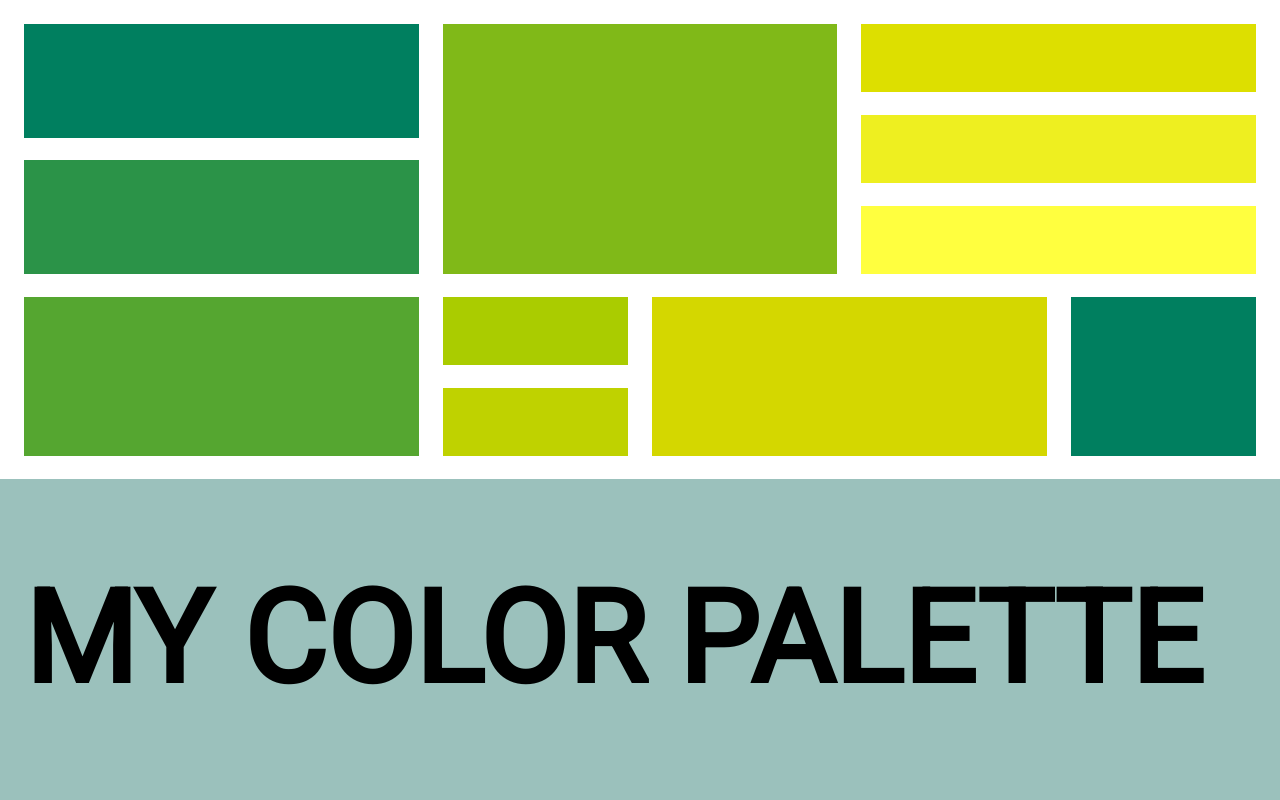
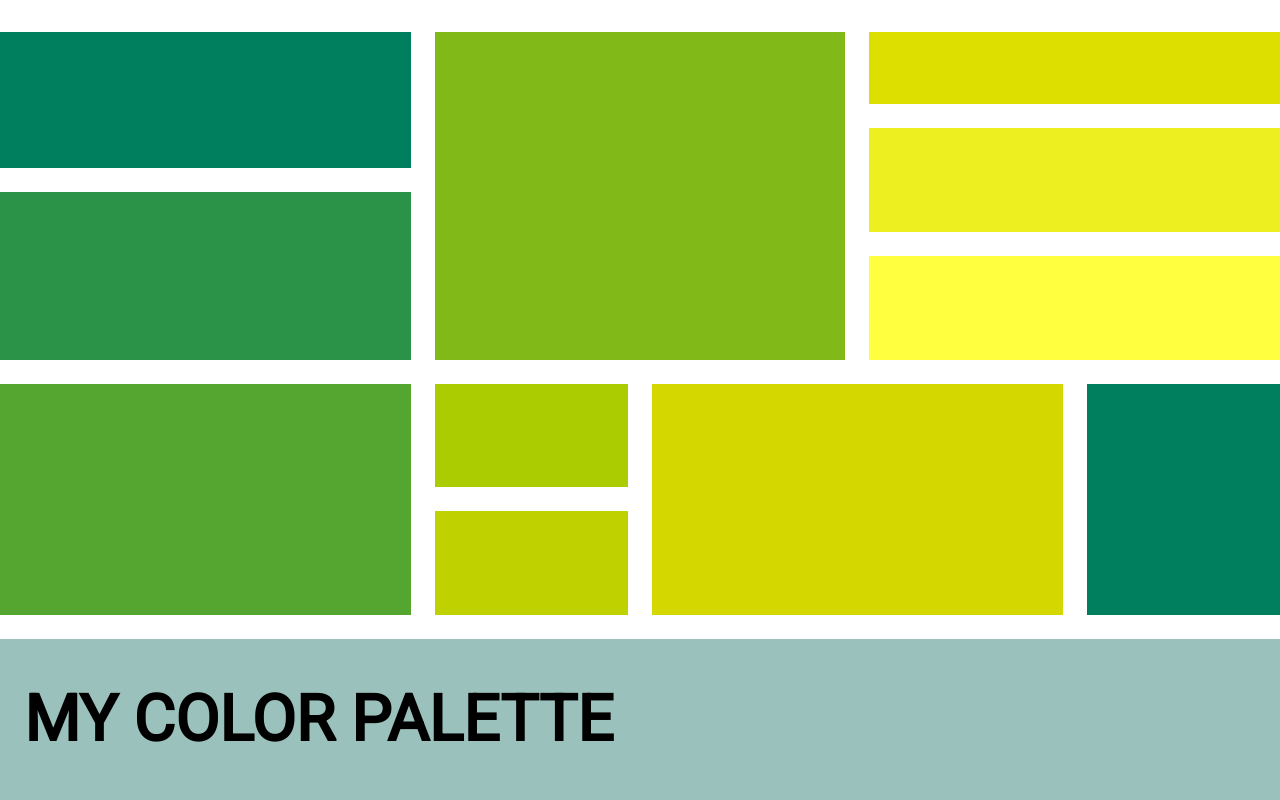
Before and after one commit to danielaayz/css-grid, a plain HTML site: page index.html in a window 1280 px wide. Drawn offline with nearby package versions, Linux system fonts and the light colour scheme.

Commit message:
feat: add comments

```diff
--- a/css/style.css
+++ b/css/style.css
@@ -14,7 +14,7 @@ body {
 }
 
 main {
-   width: 100%;
+   width: 100vw;
    height: 100vh;
    display: flex;
    flex-direction: column;
@@ -27,71 +27,73 @@ main {
    display: grid;
    grid-template-columns: repeat(6, 1fr);
    grid-template-rows: repeat(20, 1fr);
-   column-gap: 24px;
-   width: 100%;
-   height: 100%;
-   padding: 24px 24px 0px 24px;
+   gap: 24px;
+   width: 100vw;
+   height: 100vh;
 }
 
 .item1 {
-   grid-area: 1/1/6/3;
+   grid-area: 2/1/7/3;
    background-color: #007f5f;
 }
 
 .item2 {
-   grid-area: 7/1/12/3;
+   grid-area: 7/1/13/3;
    background-color: #2b9348;
 }
 
 .item3 {
-   grid-area: 1/3/12/5;
+   grid-area: 2/3/13/5;
    background-color: #80b918;
 }
 
 .item4 {
-   grid-area: 1/5/4/7;
+   grid-area: 2/5/5/7;
    background-color: #dddf00;
 }
 
 .item5 {
-   grid-area: 5/5/8/7;
+   grid-area: 5/5/9/7;
    background-color: #eeef20;
 }
 
 .item6 {
-   grid-area: 9/5/12/7;
+   grid-area: 9/5/13/7;
    background-color: #ffff3f;
 }
 
 .item7 {
-   grid-area: 13/1/20/3;
+   grid-area: 13/1/21/3;
    background-color: #55a630;
 }
 
 .item8 {
-   grid-area: 13/3/16/4;
+   grid-area: 13/3/17/4;
    background-color: #aacc00;
 }
 
 .item9 {
-   grid-area: 17/3/20/4;
+   grid-area: 17/3/21/4;
    background-color: #bfd200;
 }
 
 .item10 {
-   grid-area: 13/4/20/6;
+   grid-area: 13/4/21/6;
    background-color: #d4d700;
 }
 
 .item11 {
-   grid-area: 13/6/20/7;
+   grid-area: 13/6/21/7;
    background-color: #007f5f;
 }
 
-.container {
+.item12 {
+   grid-area: 21/1/24/7;
+   background-color: #9bc1bc;
+   padding-left: 24px;
+}
+
+.title {
    color: #000000;
    font-size: 64px;
-   background-color: #9bc1bc;
-   width: 100%;
-   padding-left: 24px;
 }
--- a/index.html
+++ b/index.html
@@ -11,6 +11,9 @@
    </head>
    <body>
       <main>
+         <!-- Start Grid Layout  -->
+         <!-- I couldn't quite figure out how to make a left and right margin (on the green boxes). I had an idea of making a
+            left and right column that was the size 0.2fr (and the rest 1fr) and starting the first item on column 2 but I couldn't make it work -->
          <div class="grid-container">
             <div class="grid-element item1"></div>
             <div class="grid-element item2"></div>
@@ -23,10 +26,11 @@
             <div class="grid-element item9"></div>
             <div class="grid-element item10"></div>
             <div class="grid-element item11"></div>
+            <section class="item12">
+               <h1 class="title">MY COLOR PALETTE</h1>
+            </section>
          </div>
-         <section class="container">
-            <h1>MY COLOR PALETTE</h1>
-         </section>
+         <!-- End Grid Layout -->
       </main>
    </body>
 </html>
```
